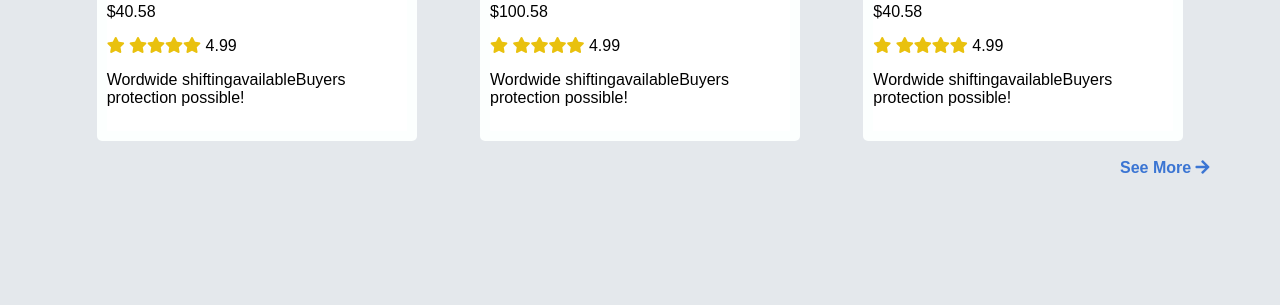
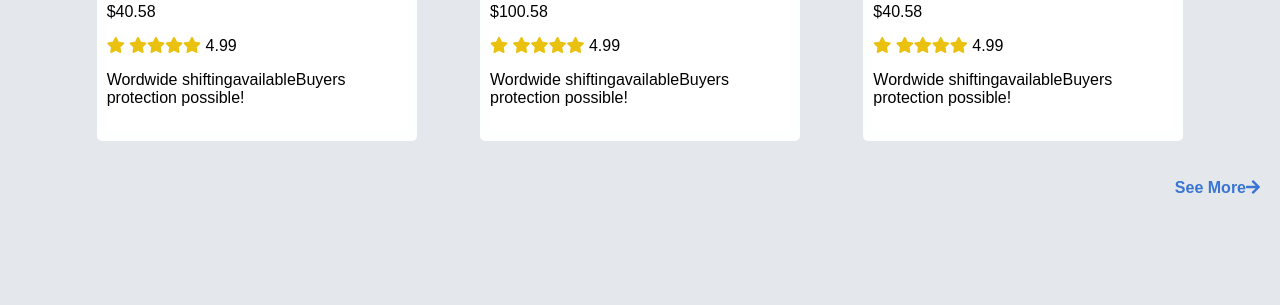
Before and after one commit to shamimfl/Influyencer-Product, a plain HTML site: page index.html in a window 1280 px wide. Shown: the part 1949-2254 px from the top of the page. Drawn offline with Linux system fonts and the light colour scheme; a web font is replaced by a local one.

Commit message:
third commit

```diff
--- a/style.css
+++ b/style.css
@@ -93,10 +93,10 @@ body{
 .see-more{
     text-decoration: none;
     color: rgb(59, 117, 211);
-    padding: 10px 20px;
-    border-radius: 10px;
-    margin-left: 1100px;
     font-weight: bolder;
+    display: flex;
+    justify-content: end;
+    margin: 20px;
 }
 /* <!-- apps fatere start --> */
 
```
